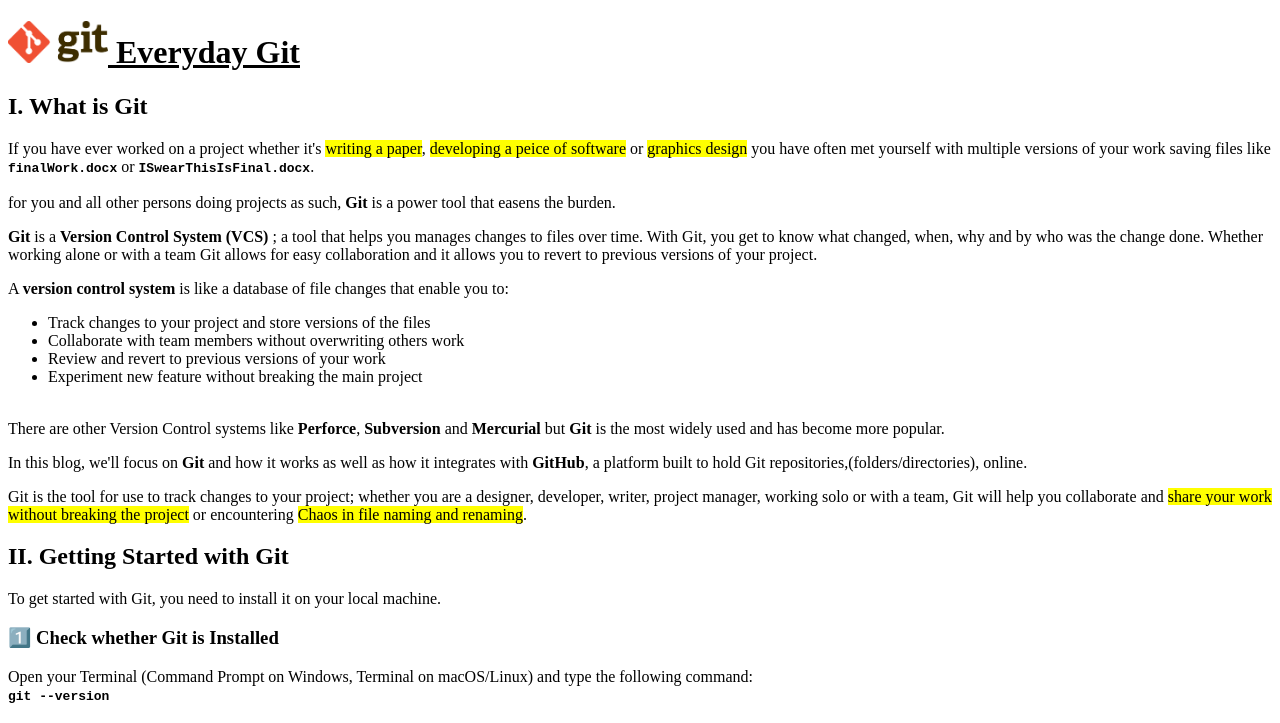
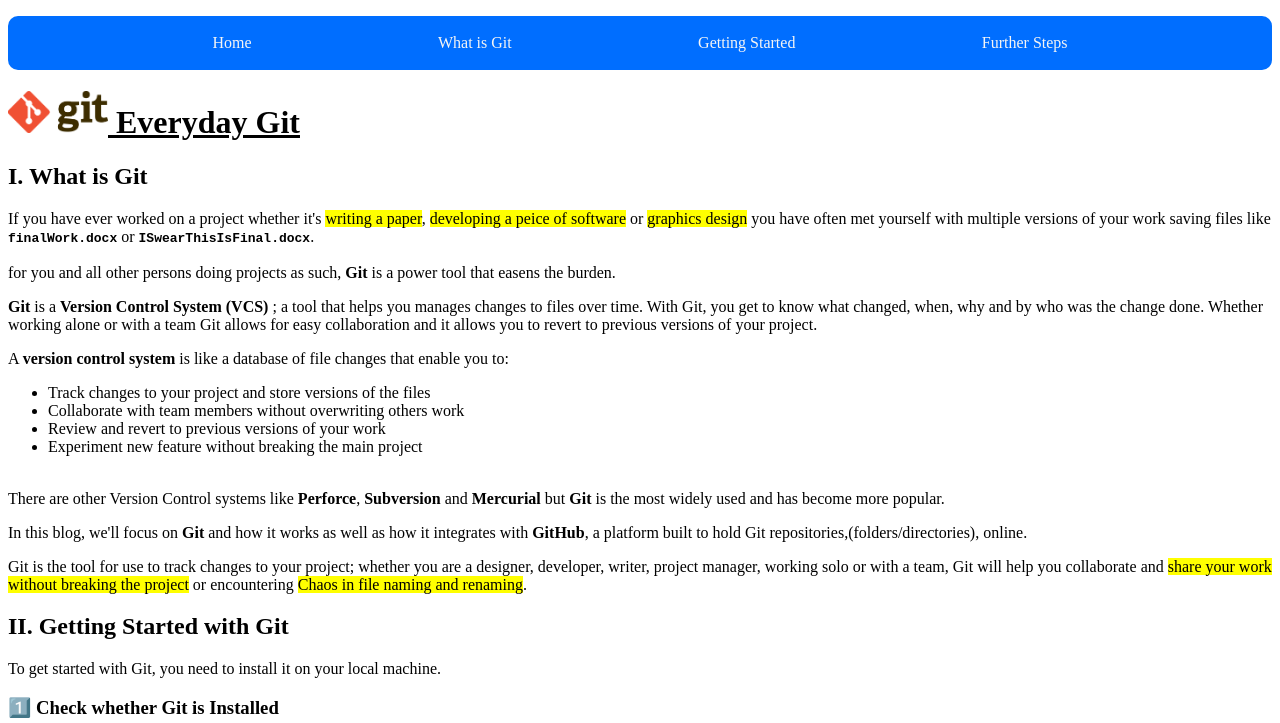
Before and after one commit to chepkuruiprudence/Celestials-Git-Blog, a plain HTML site: page index.html in a window 1280 px wide. Shown: the top 723 px of the page. Drawn offline with Linux system fonts and the light colour scheme.

Commit message:
add navbar feature to html blog website

```diff
--- /dev/null
+++ b/index.css
@@ -0,0 +1,18 @@
+.nav-ul {
+    list-style-type: none;
+    display: flex;
+    padding: 18px;
+    justify-content: space-evenly;
+    background-color: rgb(0, 110, 255);
+    border-radius: 10px;
+}
+
+.nav-li a{
+    text-decoration: none;
+    color: rgb(245, 245, 245);
+
+}
+
+.nav-li a:hover {
+    color: rgba(245, 245, 245, .8);
+}
--- a/index.html
+++ b/index.html
@@ -4,15 +4,27 @@
     <meta charset="UTF-8" />
     <meta name="viewport" content="width=device-width, initial-scale=1.0" />
     <title>BLOG | Everyday Git</title>
+    <link rel="stylesheet" href="./index.css">
   </head>
   <body>
-    <h1>
+    <header>
+      <nav>
+        <ul class="nav-ul">
+          <li class="nav-li"><a href="#home">Home</a></li>
+          <li class="nav-li"><a href="#what-is-git">What is Git</a></></li>
+          <li class="nav-li"><a href="#getting-started">Getting Started</a></></li>
+          <li class="nav-li"><a href="#what-next">Further Steps</a></li>
+        </ul>
+      </nav>
+    </header>
+
+    <h1 id="home">
       <img src="images/Git-Logo-2Color.png" alt="Git Logo" width="100px" /><u>
         Everyday Git</u
       >
     </h1>
 
-    <div>
+    <div id="what-is-git">
       <h2>I. What is Git</h2>
       <p>
         If you have ever worked on a project whether it's
@@ -65,7 +77,7 @@
         encountering <mark>Chaos in file naming and renaming</mark>.
       </p>
     </div>
-    <div>
+    <div id="getting-started">
       <h2>II. Getting Started with Git</h2>
       <p>
         To get started with Git, you need to install it on your local machine.
@@ -426,7 +438,7 @@
         <br />
       </p>
     </div>
-    <div>
+    <div id="what-next">
       <h2>XIII. Further Steps</h2>
       <p>
         Well Done!🫡 By now, you’ve gone through the essential Git basics—setting
```
